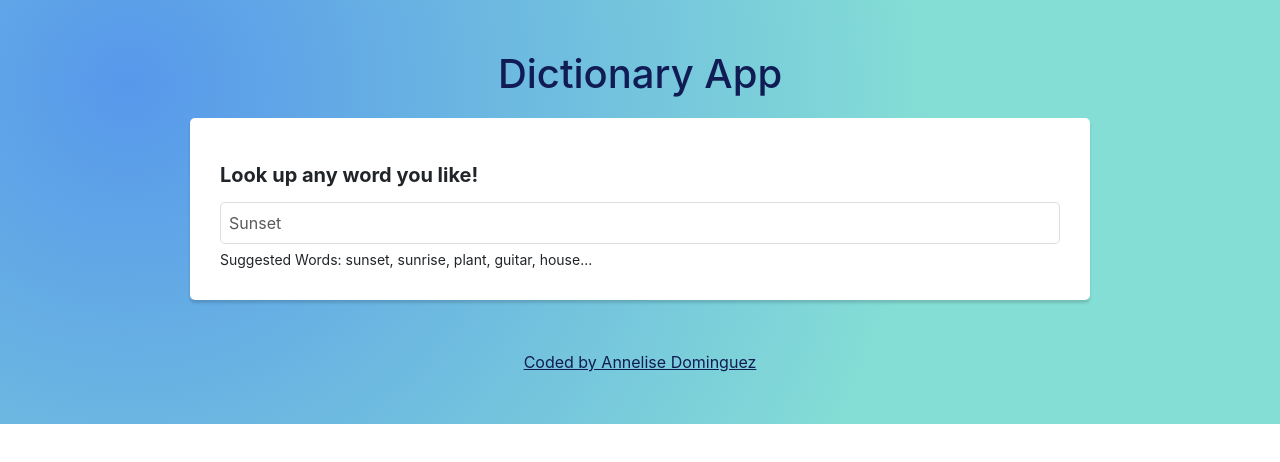
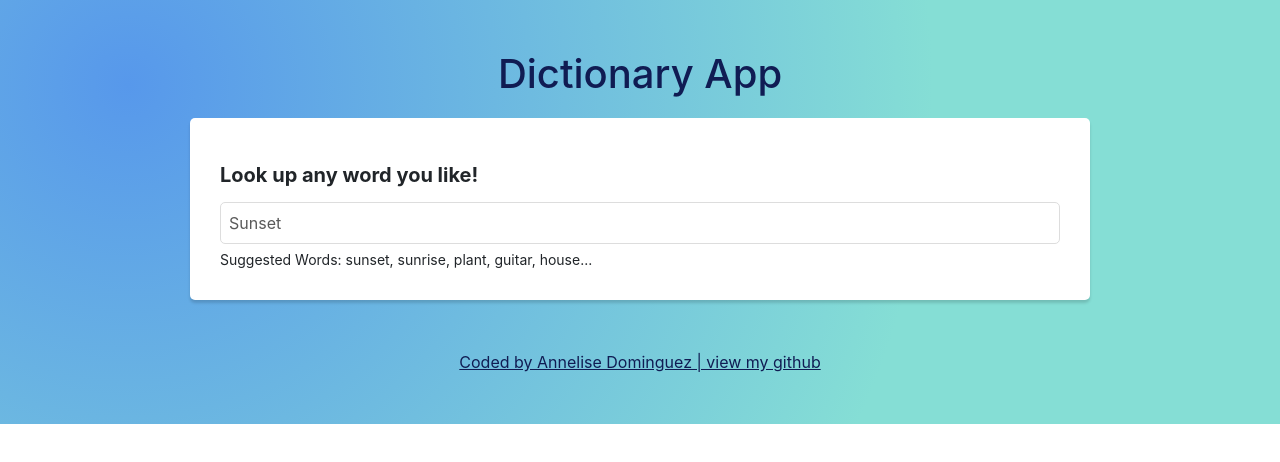
Before and after one commit to annelisedomingz/dictionary-project, a React (Create React App) app: page / in a window 1280 px wide. Shown: the top 462 px of the page. Built offline with nearby package versions, Linux system fonts and the light colour scheme; no server answers.

Commit message:
updated link

```diff
--- a/src/App.js
+++ b/src/App.js
@@ -17,7 +17,7 @@ function App() {
             target="_blank"
             rel="noreferrer"
           >
-            Coded by Annelise Dominguez
+            Coded by Annelise Dominguez | view my github
           </a>
         </footer>
       </div>
```
